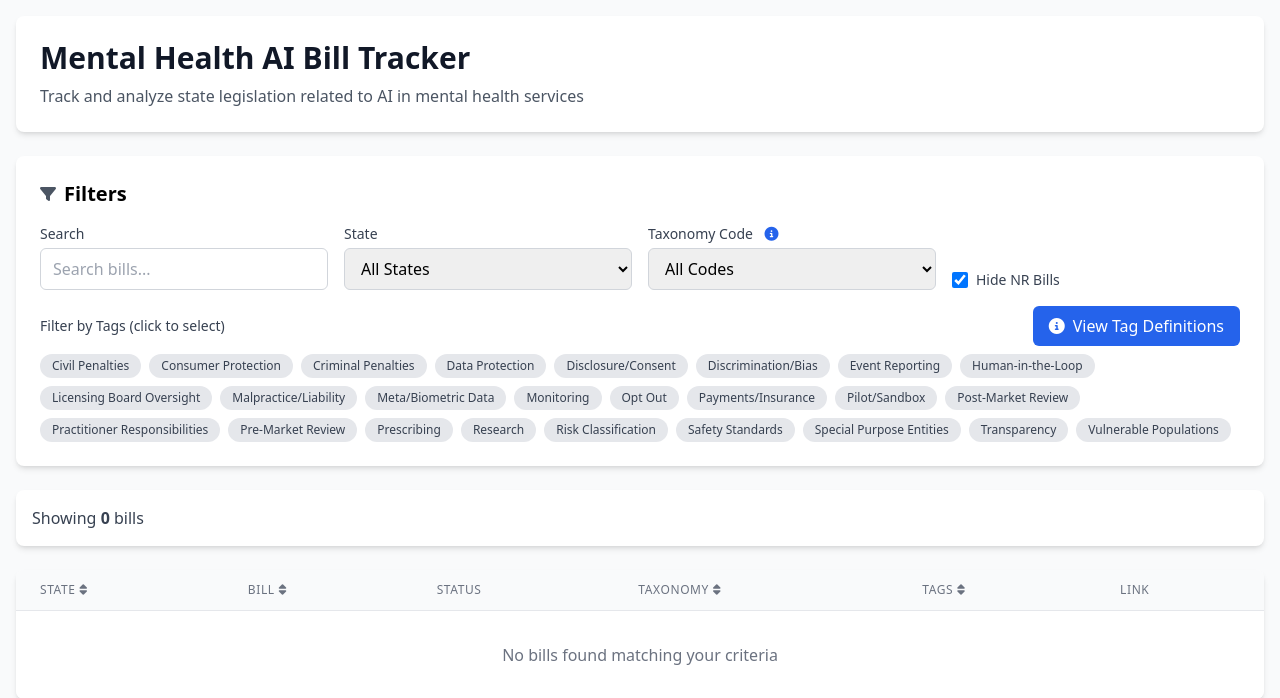
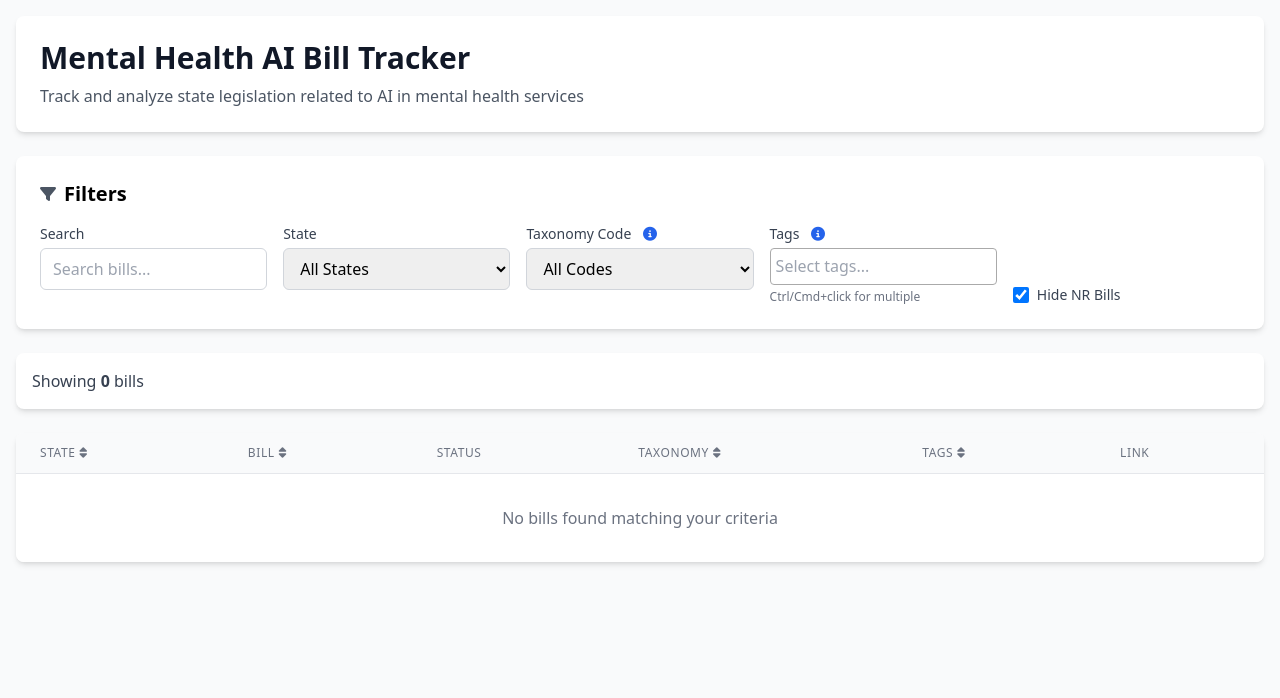
Before and after one commit to MattMatt27/Governing-AI-in-Mental-Health, a Flask app: page / in a window 1280 px wide. Shown: the top 698 px of the page. Run offline with Flask 3, Linux system fonts and the light colour scheme; data that the repository does not hold is empty; some libraries are stand-ins or nearby versions.

Commit message:
Convert Tag Filtering to Dropdown

```diff
--- a/static/js/main.js
+++ b/static/js/main.js
@@ -21,28 +21,25 @@ document.addEventListener('DOMContentLoaded', function() {
 
 // Initialize tag filters
 function initializeFilters() {
-    const tagFiltersDiv = document.getElementById('tagFilters');
+    const tagFilterSelect = document.getElementById('tagFilter');
 
     Object.entries(tagDefinitions).forEach(([key, info]) => {
-        const button = document.createElement('button');
-        button.className = 'tag-button px-3 py-1 rounded-full text-xs font-medium transition-colors bg-gray-200 text-gray-700 hover:bg-gray-300';
-        button.textContent = info.name;
-        button.dataset.tag = key;
-        button.onclick = () => toggleTag(key, button);
-        tagFiltersDiv.appendChild(button);
+        const option = document.createElement('option');
+        option.value = key;
+        option.textContent = info.name;
+        tagFilterSelect.appendChild(option);
     });
-}
 
-// Toggle tag selection
-function toggleTag(tag, button) {
-    if (selectedTags.has(tag)) {
-        selectedTags.delete(tag);
-        button.className = 'tag-button px-3 py-1 rounded-full text-xs font-medium transition-colors bg-gray-200 text-gray-700 hover:bg-gray-300';
-    } else {
-        selectedTags.add(tag);
-        button.className = 'tag-button px-3 py-1 rounded-full text-xs font-medium transition-colors bg-blue-600 text-white';
-    }
-    loadBills();
+    $('#tagFilter').select2({
+        placeholder: 'Select tags...',
+        allowClear: true,
+        width: '100%'
+    }).on('change', function() {
+        selectedTags.clear();
+        const selected = $(this).val() || [];
+        selected.forEach(tag => selectedTags.add(tag));
+        loadBills();
+    });
 }
 
 // Load states for dropdown
--- a/templates/index.html
+++ b/templates/index.html
@@ -7,6 +7,9 @@
     <script src="https://cdn.tailwindcss.com"></script>
     <link rel="stylesheet" href="https://cdnjs.cloudflare.com/ajax/libs/font-awesome/6.5.1/css/all.min.css">
     <link rel="stylesheet" href="{{ url_for('static', filename='css/style.css') }}">
+    <link href="https://cdn.jsdelivr.net/npm/select2@4.1.0-rc.0/dist/css/select2.min.css" rel="stylesheet" />
+    <script src="https://code.jquery.com/jquery-3.6.0.min.js"></script>
+    <script src="https://cdn.jsdelivr.net/npm/select2@4.1.0-rc.0/dist/js/select2.min.js"></script>
 </head>
 <body class="min-h-screen bg-gray-50">
     <div class="max-w-7xl mx-auto p-4">
@@ -23,7 +26,7 @@
                 <h2 class="text-xl font-semibold">Filters</h2>
             </div>
 
-            <div class="grid grid-cols-1 md:grid-cols-2 lg:grid-cols-4 gap-4">
+            <div class="grid grid-cols-1 md:grid-cols-2 lg:grid-cols-5 gap-4">
                 <!-- Search -->
                 <div>
                     <label class="block text-sm font-medium text-gray-700 mb-1">Search</label>
@@ -57,25 +60,26 @@
                     </select>
                 </div>
 
+                <!-- NEW: Tag Filter Dropdown -->
+                <div>
+                    <label class="block text-sm font-medium text-gray-700 mb-1">
+                        Tags
+                        <button onclick="showTagInfo()" class="ml-2 text-blue-600 hover:text-blue-800">
+                            <i class="fas fa-info-circle"></i>
+                        </button>
+                    </label>
+                    <select id="tagFilter" multiple class="w-full px-3 py-2 border border-gray-300 rounded-md focus:ring-blue-500 focus:border-blue-500" style="height: 38px; overflow-y: auto;">
+                        <!-- Options will be populated by JavaScript -->
+                    </select>
+                    <p class="text-xs text-gray-500 mt-1">Ctrl/Cmd+click for multiple</p>
+                </div>
+
                 <!-- Hide NR Toggle -->
                 <div class="flex items-end">
                     <label class="flex items-center">
                         <input type="checkbox" id="hideNR" checked class="mr-2 h-4 w-4 text-blue-600 focus:ring-blue-500 border-gray-300 rounded">
                         <span class="text-sm font-medium text-gray-700">Hide NR Bills</span>
                     </label>
-                </div>
-            </div>
-
-            <!-- Tag Filters -->
-            <div class="mt-4">
-                <div class="flex items-center justify-between mb-2">
-                    <label class="block text-sm font-medium text-gray-700">Filter by Tags (click to select)</label>
-                    <button onclick="showTagInfo()" class="px-4 py-2 bg-blue-600 text-white rounded-md hover:bg-blue-700 transition-colors">
-                        <i class="fas fa-info-circle mr-2"></i>View Tag Definitions
-                    </button>
-                </div>
-                <div id="tagFilters" class="flex flex-wrap gap-2">
-                    <!-- Tags will be populated by JavaScript -->
                 </div>
             </div>
         </div>
```
